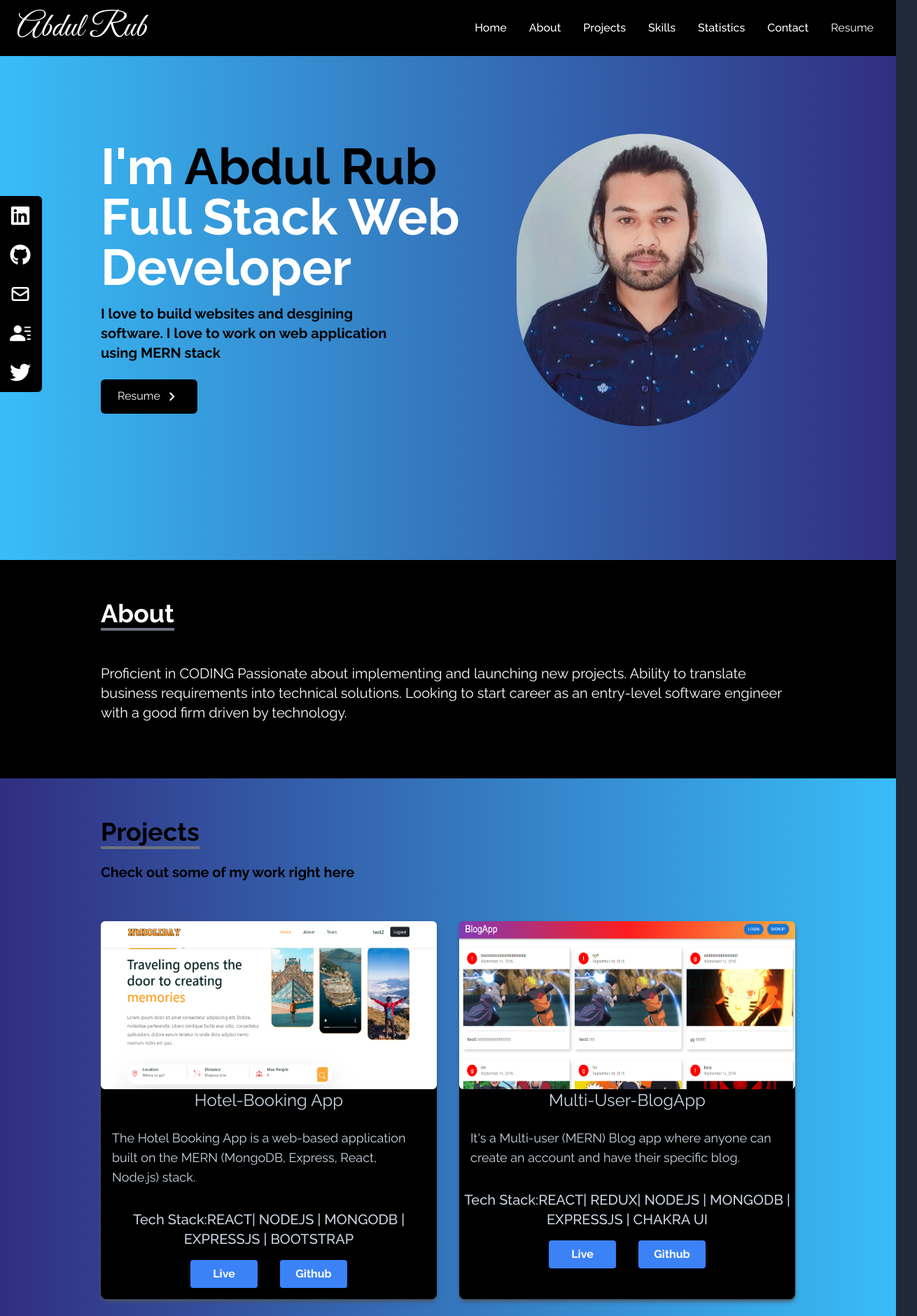
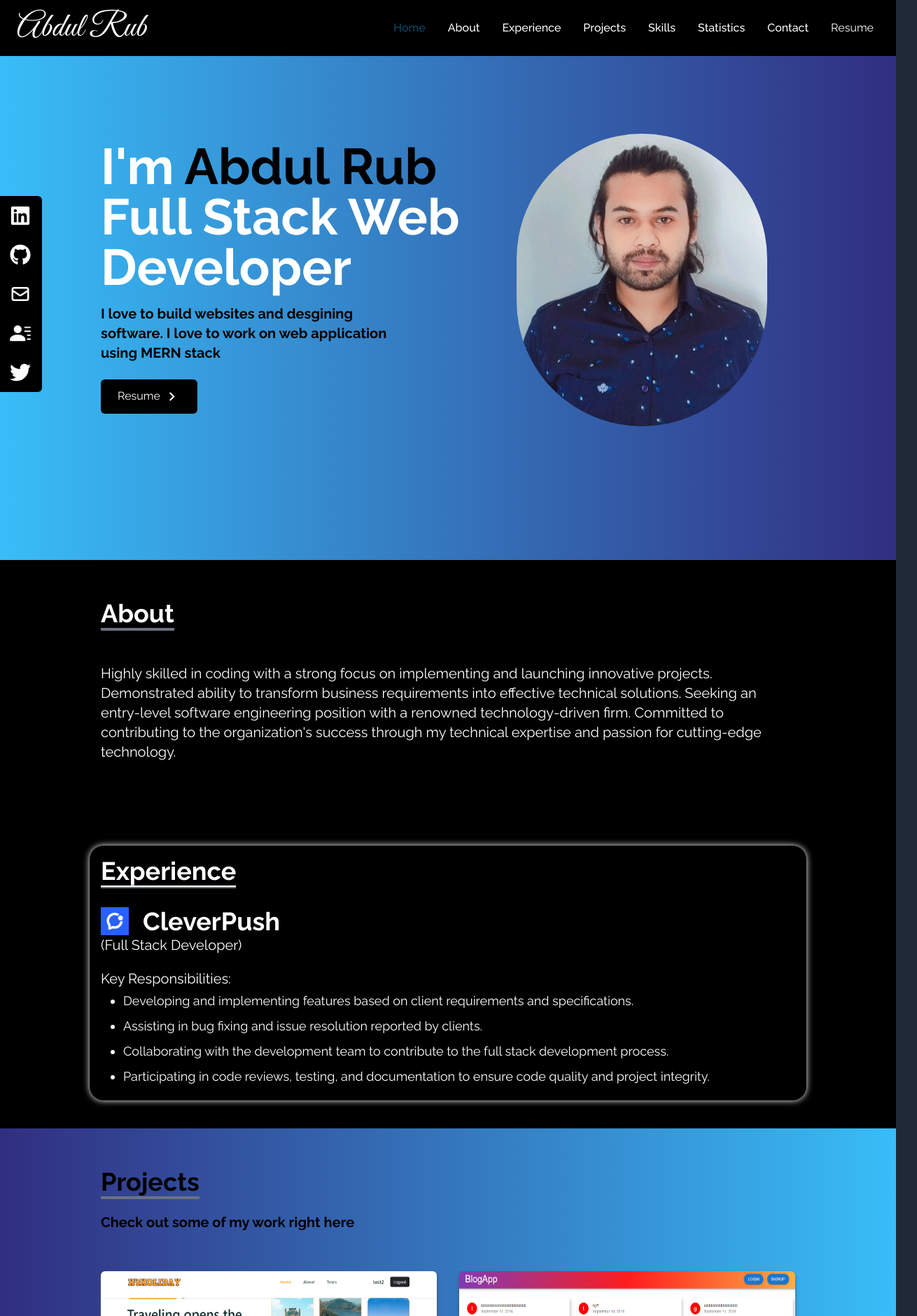
Before and after one commit to Abdul-rub/Abdul-rub.github.io, a React (Create React App) app: page / in a window 1280 px wide. Shown: the top 1880 px of the page at 70% size, 1310 px wide, since content can reach past the window. Built offline with nearby package versions, Linux system fonts and the light colour scheme.

Commit message:
experience_added

```diff
--- a/src/App.js
+++ b/src/App.js
@@ -1,12 +1,13 @@
 import About from "./components/About";
 import Contact from "./components/Contact";
-import Experience from "./components/Experience";
+import Skills from "./components/Skills"
 import Home from "./components/Home";
 import NavBar from "./components/NavBar";
 import Portfolio from "./components/Portfolio";
 import SocialLinks from "./components/SocialLinks";
 import Footer from "./components/Footer"
 import Statistics from "./components/Statistics";
+import Experience from "./components/Experience";
 
 function App() {
   return (
@@ -14,8 +15,9 @@ function App() {
       <NavBar />
       <Home />
       <About />
+      <Experience/>
       <Portfolio />
-      <Experience />
+      <Skills/>
       <Statistics/>
       <Contact />
       <Footer />
--- a/src/components/About.jsx
+++ b/src/components/About.jsx
@@ -14,14 +14,14 @@ const About = () => {
         </div>
 
         <p className="text-xl mt-5">
-        Proficient in  CODING Passionate about implementing and launching new projects.
-         Ability to translate business requirements into technical solutions.
-          Looking to start career as an entry-level software engineer with a good
-           firm driven by technology.</p>
+          Highly skilled in coding with a strong focus on implementing
+          and launching innovative projects. Demonstrated ability to
+          transform business requirements into effective technical
+          solutions. Seeking an entry-level software engineering position
+          with a renowned technology-driven firm. Committed to
+          contributing to the organization's success through my technical
+          expertise and passion for cutting-edge technology.</p>
         <br />
-        <p className="text-xl">
-        {/* Proficient in  CODING Passionate about implementing and launching new projects. Ability to translate business requirements into technical solutions. Looking to start my career as an entry-level software engineer with a reputed firm driven by technology. */}
-        </p>
       </div>
     </div>
   );
--- a/src/components/Experience.jsx
+++ b/src/components/Experience.jsx
@@ -1,122 +1,37 @@
-import React from "react";
-import html from "../assets/html.png";
-import css from "../assets/css.png";
-import javascript from "../assets/javascript.png";
-import reactImage from "../assets/react.png";
-import github from "../assets/github.png";
-import tailwind from "../assets/tailwind.png";
-import node from "../assets/node.png";
-import express from "../assets/express.png";
-import mongodb from "../assets/mongodb.png";
-import redux from "../assets/redux.png";
-import dataS from "../assets/dataS.png";
-import softS from "../assets/softS.png";
-const Skills = () => {
-  const techs = [
-    {
-      id: 1,
-      src: html,
-      title: "HTML",
-      style: "shadow-orange-500",
-    },
-    {
-      id: 2,
-      src: css,
-      title: "CSS",
-      style: "shadow-blue-500",
-    },
-    {
-      id: 3,
-      src: javascript,
-      title: "JavaScript",
-      style: "shadow-yellow-500",
-    },
-    {
-      id: 4,
-      src: reactImage,
-      title: "React",
-      style: "shadow-blue-600",
-    },
-    {
-      id: 5,
-      src: github,
-      title: "GitHub",
-      style: "shadow-gray-400",
-    },
-    {
-      id: 6,
-      src: tailwind,
-      title: "Tailwind",
-      style: "shadow-sky-400",
-    },
-    {
-      id: 12,
-      src: redux,
-      title: "Redux",
-      style: "shadow-purple-500",
-    },
-    {
-      id: 13,
-      src: dataS,
-      title: "Data Structure",
-      style: "shadow-red-500",
-    },
-    {
-      id: 14,
-      src: mongodb,
-      title: "MongoDB",
-      style: "shadow-green-500",
-    },
-    {
-      id: 14,
-      src: node,
-      title: "Node js",
-      style: "shadow-green-500",
-    },
-    {
-      id: 14,
-      src: express,
-      title: "Express",
-      style: "shadow-gray-400",
-    },
-    {
-      id: 14,
-      src: softS,
-      title: "Soft skills",
-      style: "shadow-blue-500",
-    },
-  ];
+import React from 'react';
+import cleverpushlogo from "../assets/cleverpushlogo.jpeg";
+import "./style/Experience.css"
 
+const Experience = () => {
   return (
-    <div
-      name="skills"
-      className=" w-full h-100  bg-black text-white ptop py-10"
-    >
-      <div className=" max-w-screen-lg mx-auto p-4 flex flex-col justify-center w-full h-full text-white">
-        <div>
-          <p className=" text-4xl font-bold border-b-4 border-gray-500 p-2 inline">
-            Skills
-          </p>
-          <p className="py-6">
-            These are the technologies I've worked with and used them in my
-            projects.
+    <div  name="experience" className="w-full bg-black text-white py-10">
+      <div className="max-w-screen-lg p-4 mx-auto card-wrapper">
+        <div className="pb-8">
+          <p className="text-4xl font-bold inline border-b-4 border-gray-500">
+            <span style={{ borderBottom: '2px solid white' }}>Experience</span>
           </p>
         </div>
 
-        <div className="w-full grid grid-cols-2 sm:grid-cols-3 gap-8 text-center py-8 px-12 sm:px-0">
-          {techs.map(({ id, src, title, style }) => (
-            <div
-              key={id}
-              className={`shadow-md hover:scale-105 duration-500 py-2 rounded-lg ${style}`}
-            >
-              <img src={src} alt="" className="w-20 mx-auto" />
-              <p className="mt-4">{title}</p>
-            </div>
-          ))}
+        <div className='flex items-center'>
+          <img src={cleverpushlogo} alt="CleverPush Logo" className="w-10 h-10 mr-5" />
+          <h1 className="text-4xl font-bold">
+            CleverPush
+          </h1>
+        </div>
+        <p className='text-xl'>(Full Stack Developer)</p>
+
+        <div className="mt-5">
+          <p className='text-xl'>Key Responsibilities:</p>
+          <ul className="list-disc ml-8 text-lg leading-loose">
+            <li>Developing and implementing features based on client requirements and specifications.</li>
+            <li>Assisting in bug fixing and issue resolution reported by clients.</li>
+            <li>Collaborating with the development team to contribute to the full stack development process.</li>
+            <li>Participating in code reviews, testing, and documentation to ensure code quality and project integrity.</li>
+          </ul>
         </div>
       </div>
     </div>
   );
 };
 
-export default Skills;
+export default Experience;
--- a/src/components/NavBar.jsx
+++ b/src/components/NavBar.jsx
@@ -1,10 +1,11 @@
-import React, { useState } from "react";
+import React, { useState, useEffect } from "react";
 import { FaBars, FaTimes } from "react-icons/fa";
-import { Link } from "react-scroll";
-import resume from "../assets/resume.pdf"
+import { Link, Events, animateScroll as scroll, scrollSpy } from "react-scroll";
+import resume from "../assets/resume.pdf";
 
 const NavBar = () => {
   const [nav, setNav] = useState(false);
+  const [activeSection, setActiveSection] = useState(null);
 
   const links = [
     {
@@ -17,51 +18,74 @@ const NavBar = () => {
     },
     {
       id: 3,
+      link: "experience",
+    },
+    {
+      id: 4,
       link: "projects",
     },
     {
-      id: 4,
+      id: 5,
       link: "skills",
     },
     {
-      id: 5,
+      id: 6,
       link: "statistics",
     },
     {
-      id: 6,
+      id: 7,
       link: "contact",
     },
 
   ];
 
+  useEffect(() => {
+    Events.scrollEvent.register("begin", () => { });
+    Events.scrollEvent.register("end", () => { });
+    scrollSpy.update();
+
+    return () => {
+      Events.scrollEvent.remove("begin");
+      Events.scrollEvent.remove("end");
+    };
+  }, []);
+
+  const handleSetActive = (to) => {
+    setActiveSection(to);
+  };
+
   return (
-    <div
-
-     className="flex justify-between items-center w-full h-20 px-4 text-white bg-black fixed nav">
+    <div className="flex justify-between items-center w-full h-20 px-4 text-white bg-black fixed nav">
       <div>
-
-        <h1 className="text-5xl font-signature ml-2"><a className="link-underline link-underline-black text-sky" target="_blank" rel="noreferrer">Abdul Rub</a></h1>
+        <h1 className="text-5xl font-signature ml-2">
+          <a className="link-underline link-underline-black text-sky" target="_blank" rel="noreferrer">
+            Abdul Rub
+          </a>
+        </h1>
       </div>
 
       <ul className="hidden md:flex">
         {links.map(({ id, link }) => (
           <li
             key={id}
-            className="nav-links px-4 cursor-pointer capitalize font-weight: 500 text-white hover:scale-105 hover:text-sky-900 font-medium duration-200 link-underline"
+            className={`nav-links px-4 cursor-pointer capitalize ${activeSection === link ? "text-sky-900" : "text-white"
+              } hover:scale-105 hover:text-sky-900 font-medium duration-200 link-underline`}
           >
-            <Link  offset={-100} to={link} smooth duration={500}>
+            <Link offset={-100} to={link} smooth duration={500} spy={true} onSetActive={handleSetActive}>
               {link}
             </Link>
           </li>
         ))}
-         <li
+        <li
           className="nav-links px-4 cursor-pointer capitalize font-weight:500  text-black-500 hover:scale-105 hover:text-sky-900 duration-200 link-underline"
-          ><a
-          href={"https://drive.google.com/file/d/1VDY-OuEy3IWyJvm8usVDKn0lV0wTcYX5/view?usp=sharing" }
-          target="_blank"
-          // download={true}
+        >
+          <a
+            href={"https://drive.google.com/file/d/1VDY-OuEy3IWyJvm8usVDKn0lV0wTcYX5/view?usp=sharing"}
+            target="_blank" rel="noreferrer"
           >
-            Resume</a></li>
+            Resume
+          </a>
+        </li>
       </ul>
 
       <div
@@ -74,13 +98,13 @@ const NavBar = () => {
       {nav && (
         <ul className="flex flex-col justify-center items-center absolute top-0 left-0 w-full h-screen bg-gradient-to-b from-black to-gray-800 text-gray-500">
           {links.map(({ id, link }) => (
-            <li
-              key={id}
-              className="px-4 cursor-pointer capitalize py-6 text-4xl"
-            >
+            <li key={id} className="px-4 cursor-pointer capitalize py-6 text-4xl">
               <Link
-              offset={-100}
-                onClick={() => setNav(!nav)}
+                offset={-100}
+                onClick={() => {
+                  setNav(!nav);
+                  scroll.scrollTo(link);
+                }}
                 to={link}
                 smooth
                 duration={500}
--- /dev/null
+++ b/src/components/Skills.jsx
@@ -0,0 +1,122 @@
+import React from "react";
+import html from "../assets/html.png";
+import css from "../assets/css.png";
+import javascript from "../assets/javascript.png";
+import reactImage from "../assets/react.png";
+import github from "../assets/github.png";
+import tailwind from "../assets/tailwind.png";
+import node from "../assets/node.png";
+import express from "../assets/express.png";
+import mongodb from "../assets/mongodb.png";
+import redux from "../assets/redux.png";
+import dataS from "../assets/dataS.png";
+import softS from "../assets/softS.png";
+const Skills = () => {
+  const techs = [
+    {
+      id: 1,
+      src: html,
+      title: "HTML",
+      style: "shadow-orange-500",
+    },
+    {
+      id: 2,
+      src: css,
+      title: "CSS",
+      style: "shadow-blue-500",
+    },
+    {
+      id: 3,
+      src: javascript,
+      title: "JavaScript",
+      style: "shadow-yellow-500",
+    },
+    {
+      id: 4,
+      src: reactImage,
+      title: "React",
+      style: "shadow-blue-600",
+    },
+    {
+      id: 5,
+      src: github,
+      title: "GitHub",
+      style: "shadow-gray-400",
+    },
+    {
+      id: 6,
+      src: tailwind,
+      title: "Tailwind",
+      style: "shadow-sky-400",
+    },
+    {
+      id: 12,
+      src: redux,
+      title: "Redux",
+      style: "shadow-purple-500",
+    },
+    {
+      id: 13,
+      src: dataS,
+      title: "Data Structure",
+      style: "shadow-red-500",
+    },
+    {
+      id: 14,
+      src: mongodb,
+      title: "MongoDB",
+      style: "shadow-green-500",
+    },
+    {
+      id: 14,
+      src: node,
+      title: "Node js",
+      style: "shadow-green-500",
+    },
+    {
+      id: 14,
+      src: express,
+      title: "Express",
+      style: "shadow-gray-400",
+    },
+    {
+      id: 14,
+      src: softS,
+      title: "Soft skills",
+      style: "shadow-blue-500",
+    },
+  ];
+
+  return (
+    <div
+      name="skills"
+      className=" w-full h-100  bg-black text-white ptop py-10"
+    >
+      <div className=" max-w-screen-lg mx-auto p-4 flex flex-col justify-center w-full h-full text-white">
+        <div>
+          <p className=" text-4xl font-bold border-b-4 border-gray-500 p-2 inline">
+            Skills
+          </p>
+          <p className="py-6">
+            These are the technologies I've worked with and used them in my
+            projects.
+          </p>
+        </div>
+
+        <div className="w-full grid grid-cols-2 sm:grid-cols-3 gap-8 text-center py-8 px-12 sm:px-0">
+          {techs.map(({ id, src, title, style }) => (
+            <div
+              key={id}
+              className={`shadow-md hover:scale-105 duration-500 py-2 rounded-lg ${style}`}
+            >
+              <img src={src} alt="" className="w-20 mx-auto" />
+              <p className="mt-4">{title}</p>
+            </div>
+          ))}
+        </div>
+      </div>
+    </div>
+  );
+};
+
+export default Skills;
--- /dev/null
+++ b/src/components/style/Experience.css
@@ -0,0 +1,34 @@
+.card-wrapper {
+    box-shadow: 0 0 10px rgba(255, 255, 255, 1);
+    transition: box-shadow 0.3s ease;
+    border-radius: 20px;
+
+  }
+
+  .card-wrapper:hover {
+    box-shadow: 0 0 20px rgba(255, 255, 255, 0.5);
+  }
+
+  .card-wrapper::before,
+  .card-wrapper::after {
+    content: '';
+    position: absolute;
+    top: 0;
+    bottom: 0;
+    width: 30px;
+    background-color: rgba(255, 255, 255, 0);
+    transition: background-color 0.3s ease;
+  }
+
+  .card-wrapper::before {
+    left: -30px;
+  }
+
+  .card-wrapper::after {
+    right: -30px;
+  }
+
+  .card-wrapper:hover::before,
+  .card-wrapper:hover::after {
+    background-color: rgba(255, 255, 255, 0.2);
+  }
```
Also changed, not shown: src/assets/cleverpushlogo.jpeg (added).
